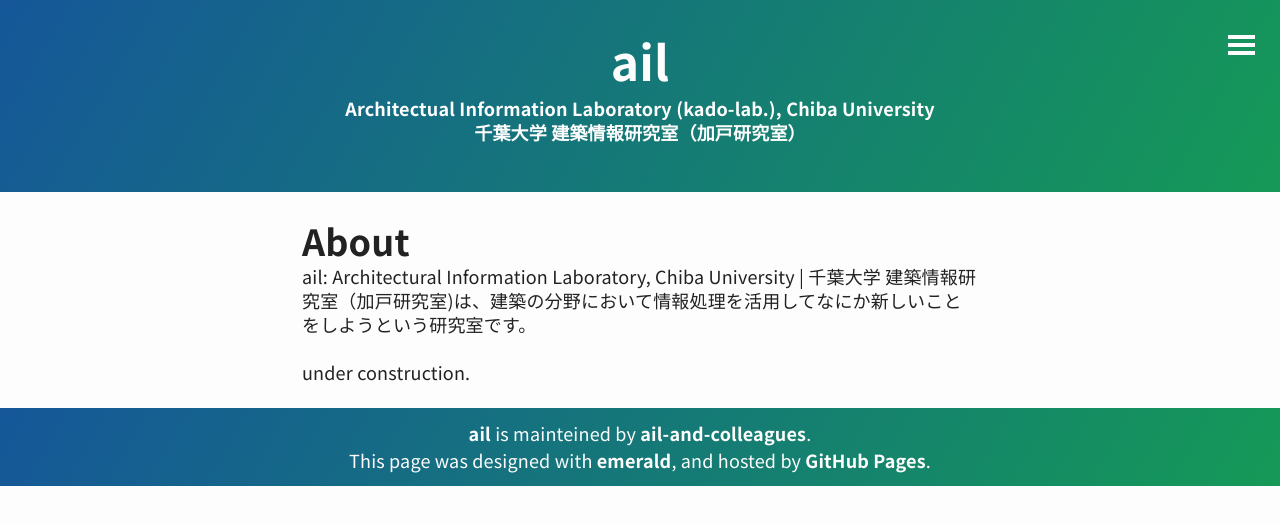
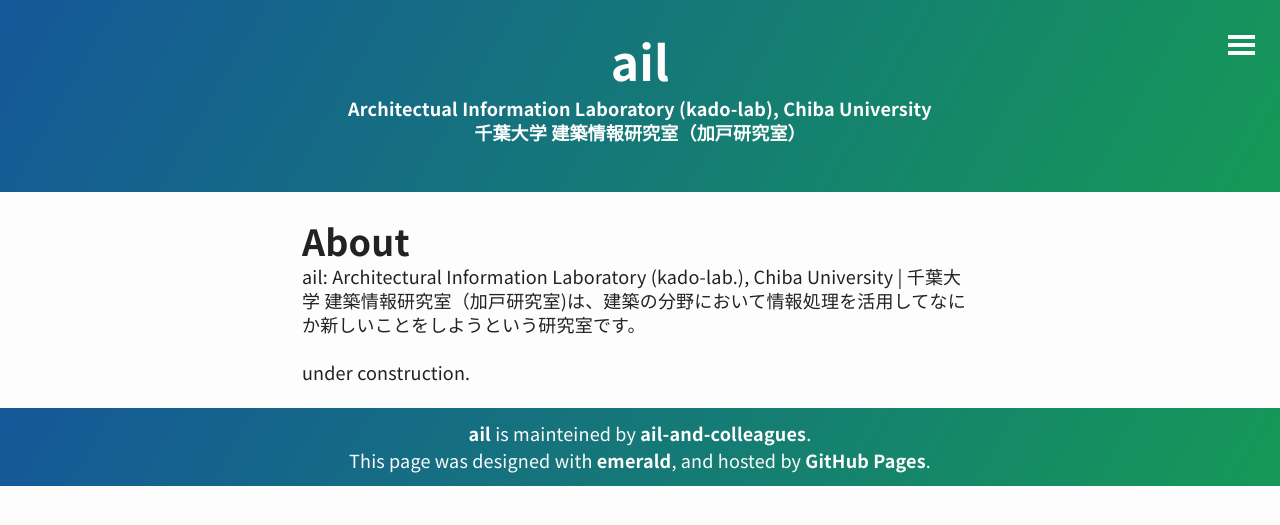
Before and after one commit to ail-and-colleagues/ail-and-colleagues.github.io, a Jekyll site: the page built from staticpages/about.md, in a window 1280 px wide. Shown: the top 525 px of the page. Built offline with Jekyll 4.4.1, drawn with Linux system fonts in a browser that asks for light colours.

Commit message:
update siteinfo.

```diff
--- a/_config.yml
+++ b/_config.yml
@@ -1,6 +1,6 @@
 # Site settings
 title: ail
-description: "Architectual Information Laboratory (kado-lab.), Chiba University"
+description: "Architectual Information Laboratory (kado-lab), Chiba University"
 description_jp: 千葉大学 建築情報研究室（加戸研究室）
 url: "https://ail-and-colleagues.github.io"
 author:
--- a/staticpages/about.md
+++ b/staticpages/about.md
@@ -4,6 +4,6 @@
 ---
 
 ## About
-ail: Architectural Information Laboratory, Chiba University | 千葉大学 建築情報研究室（加戸研究室)は、建築の分野において情報処理を活用してなにか新しいことをしようという研究室です。
+ail: Architectural Information Laboratory (kado-lab.), Chiba University | 千葉大学 建築情報研究室（加戸研究室)は、建築の分野において情報処理を活用してなにか新しいことをしようという研究室です。
 
 under construction.
```
